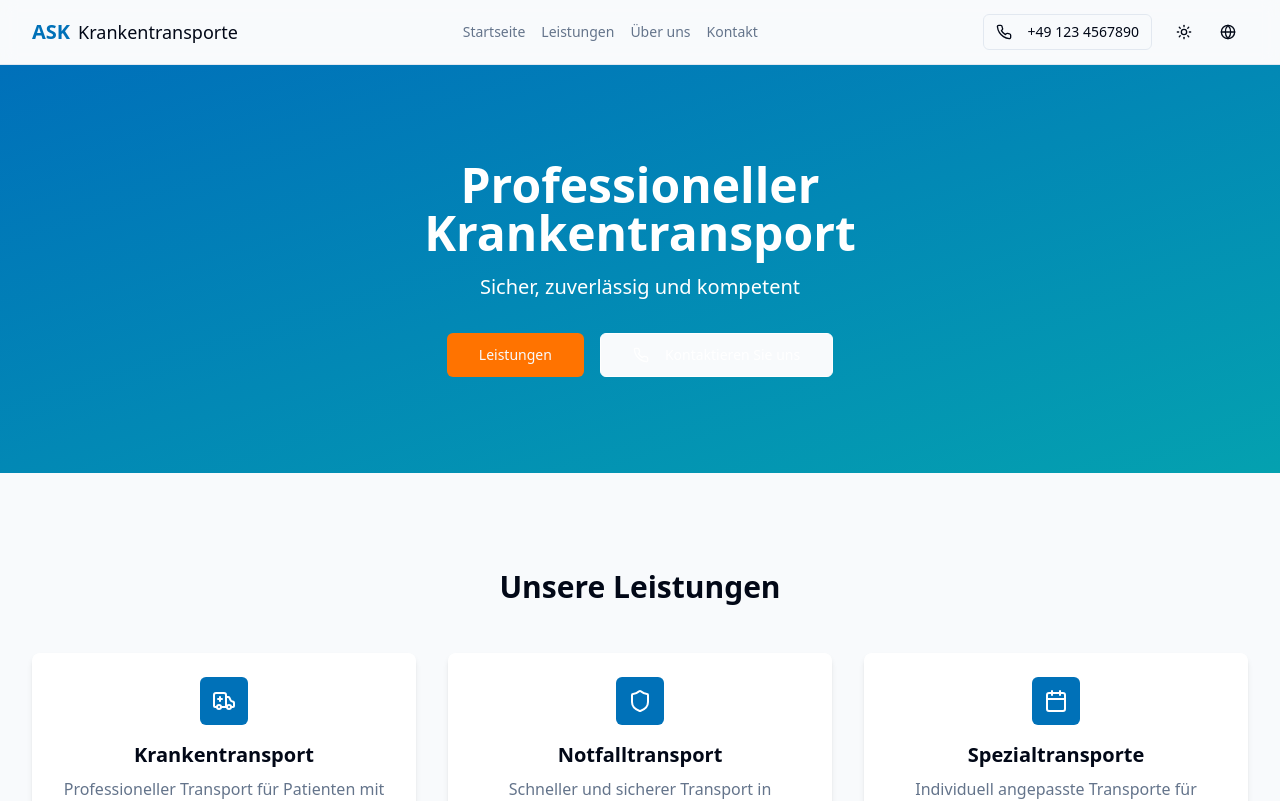
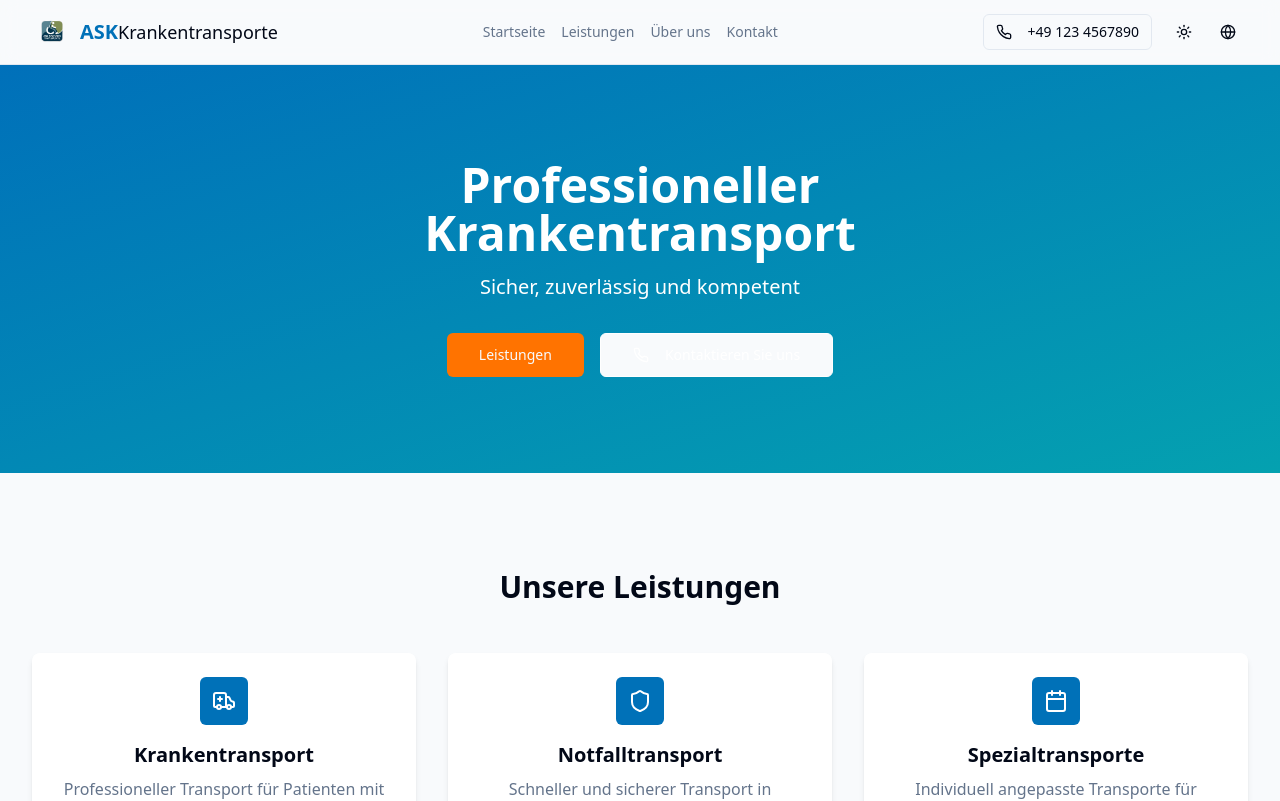
Before and after one commit to celtechstarter/ask-transit-connect, a React (Vite) app: page / in a window 1280 px wide. Shown: the top 801 px of the page. Built offline with nearby package versions, Linux system fonts and the light colour scheme.

Commit message:
Add logo to header
Use a logo next to the "ASK Krankentransporte" text in the header.

```diff
--- a/src/components/Header.tsx
+++ b/src/components/Header.tsx
@@ -25,8 +25,15 @@ export function Header() {
         <div className="flex h-16 items-center justify-between">
           <div className="flex items-center">
             <Link to="/" className="flex items-center space-x-2" aria-label="ASK Krankentransporte">
-              <span className="text-xl font-bold text-primary">ASK</span>
-              <span className="hidden sm:inline-block text-lg font-medium">Krankentransporte</span>
+              <img
+                src="/lovable-uploads/a7d94968-4988-4bfd-87fb-e9022cad8de5.png"
+                alt="ASK Krankentransporte Logo"
+                className="h-10 w-10"
+              />
+              <div>
+                <span className="text-xl font-bold text-primary">ASK</span>
+                <span className="hidden sm:inline-block text-lg font-medium">Krankentransporte</span>
+              </div>
             </Link>
           </div>
 
```
Also changed, not shown: public/lovable-uploads/a7d94968-4988-4bfd-87fb-e9022cad8de5.png (added).
